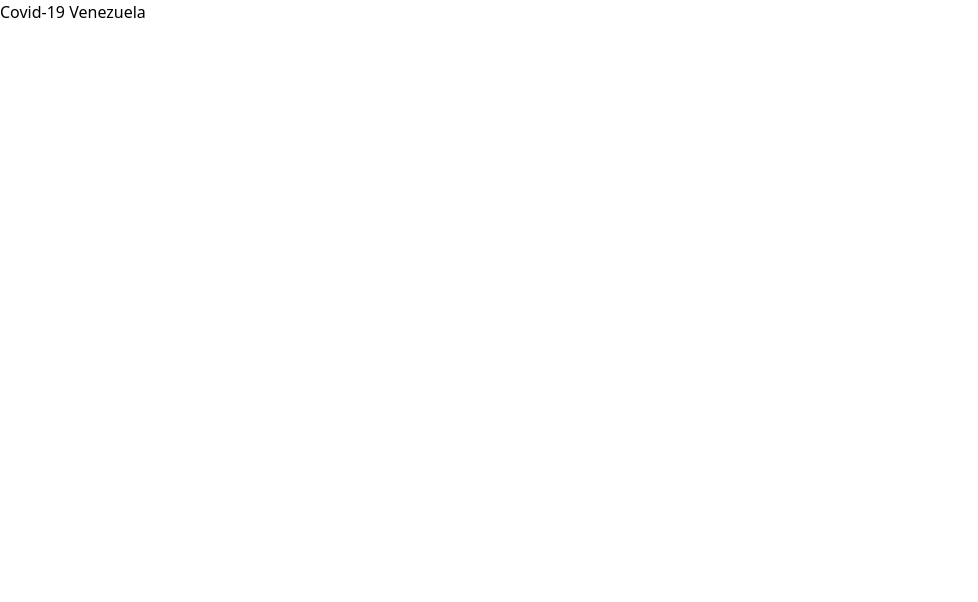
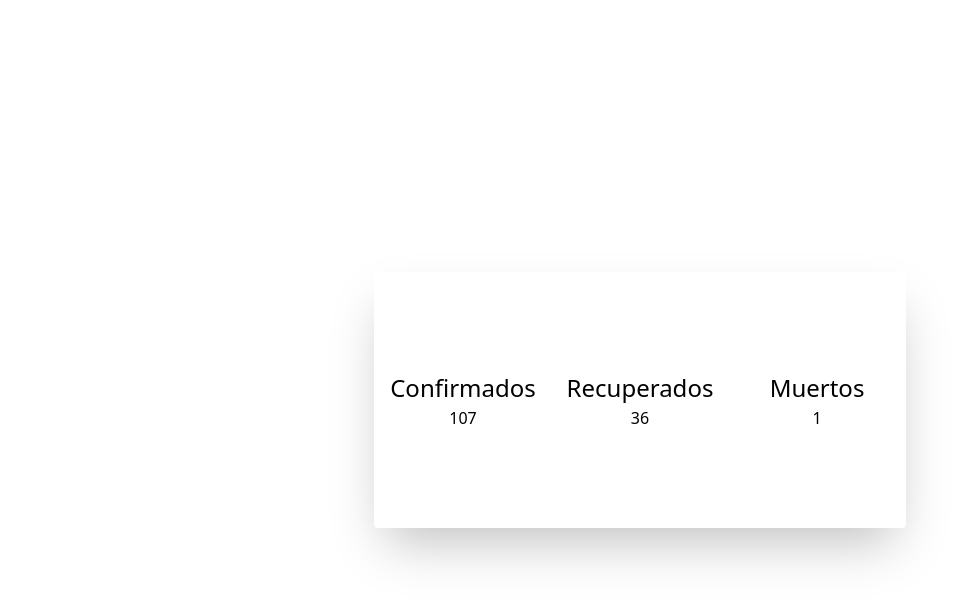
Before and after one commit to CodingLeonardo/Covid-19-Venezuela, a React (Create React App) app: page / in a window 1280 px wide. Shown: the top 602 px of the page, without its empty margins (0-978 px from the left). Built offline with nearby package versions, Linux system fonts and the light colour scheme.

Commit message:
Agrego una interfaz de usuario muy simple

```diff
--- a/src/App.js
+++ b/src/App.js
@@ -4,8 +4,21 @@ import "./assets/css/styles.css";
 function App() {
   return (
     <>
-      <div>
-        <h1>Covid-19 Venezuela</h1>
+      <div className="flex justify-center items-center h-screen">
+        <div className="flex justify-center items-center shadow-2xl h-64 rounded">
+          <div className="flex items-center justify-center flex-col w-1/3 p-6 h-full">
+            <h1 className="text-2xl">Confirmados</h1>
+            <span>107</span>
+          </div>
+          <div className="flex items-center justify-center flex-col w-1/3 p-6 h-full">
+            <h1 className="text-2xl">Recuperados</h1>
+            <span>36</span>
+          </div>
+          <div className="flex items-center justify-center flex-col w-1/3 p-6 h-full">
+            <h1 className="text-2xl">Muertos</h1>
+            <span>1</span>
+          </div>
+        </div>
       </div>
     </>
   );
```
